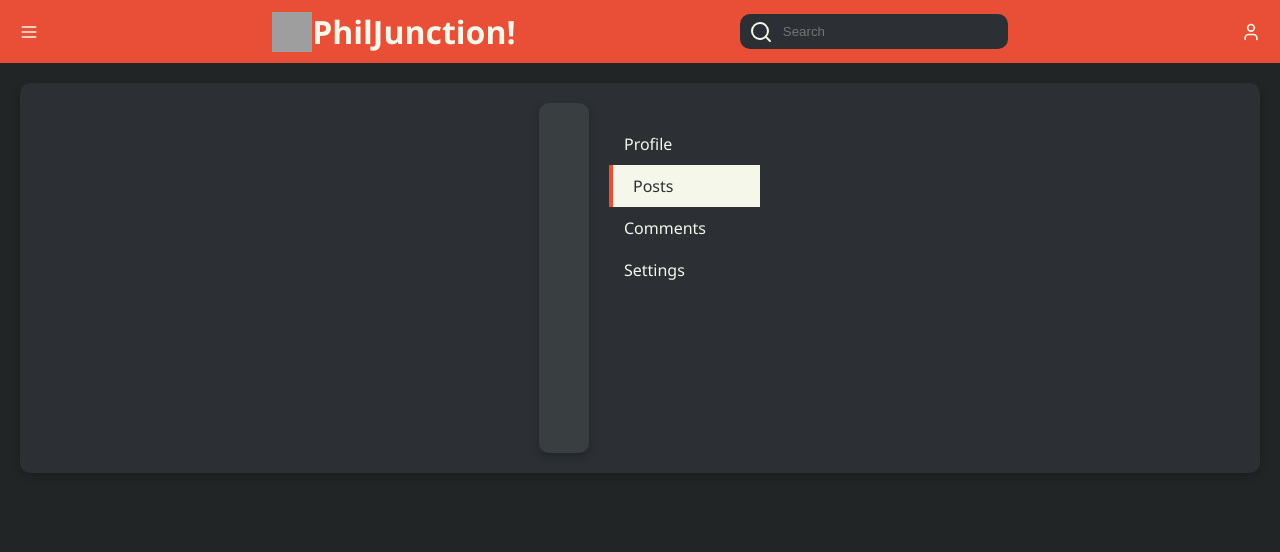
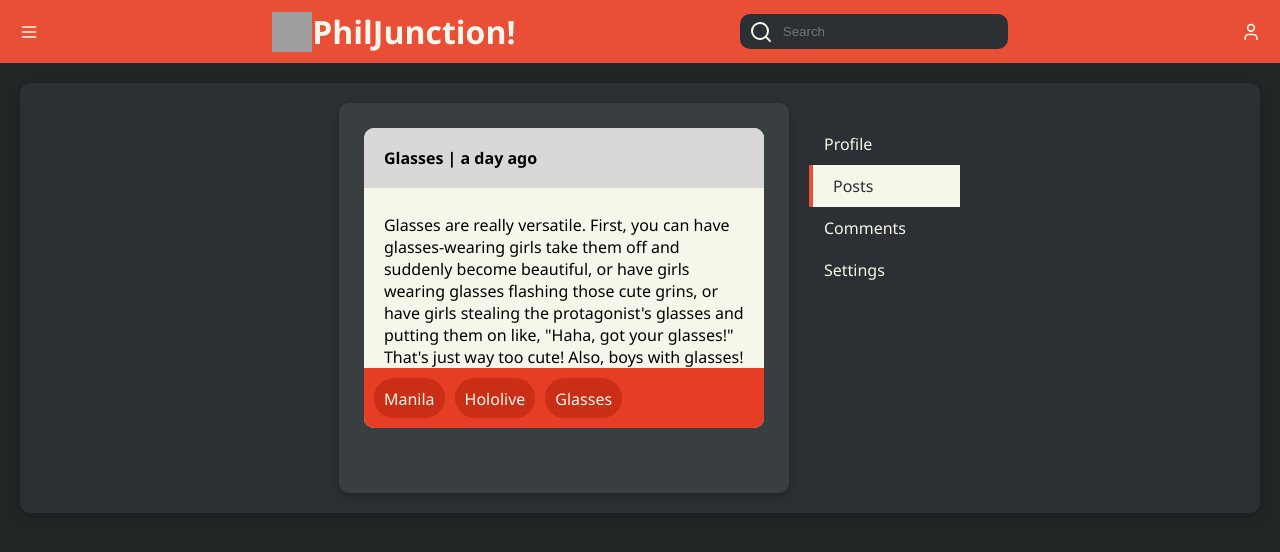
Before and after one commit to tonishii/PhilJunction, a React (Vite) app: page /profile/posts in a window 1280 px wide. Shown: the top 552 px of the page. Built offline with nearby package versions, Linux system fonts and the light colour scheme; grey boxes are pictures that could not be loaded.

Commit message:
Added UserPosts, UserComments, and Settings whilst modifying global css

```diff
--- a/src/pages/Settings.tsx
+++ b/src/pages/Settings.tsx
@@ -1,6 +1,24 @@
 export default function Settings() {
   return (
     <div>
+      <h2>Edit Profile</h2>
+      <ul>
+        <li>Change character avatar</li>
+        <li>Change username</li>
+        <li>Change bio</li>
+        <li>Change email</li>
+      </ul>
+      <h2>Web Interface</h2>
+      <ul>
+        <li>Select theme light or dark</li>
+        <li>Customize Font style</li>
+        <li>Customize font-size</li>
+      </ul>
+      <h2></h2>
+      <h2>User Privacy</h2>
+      <ul>
+        <li>Allow username publicly displayed? </li>
+      </ul>
 
     </div>
   )
--- a/src/pages/UserComments.tsx
+++ b/src/pages/UserComments.tsx
@@ -1,7 +1,31 @@
 export default function UserComments() {
   return (
     <div>
+      <h1>History</h1>
+      <div className="user-comment-container">
+        <div className="user-comment-header">
+          Glasses | by Fuboki | a day ago
+        </div>
+        <div className="user-comment-section">
+          <div className="user-comment-entry">
+            12/02/2025 11:43pm -&gt;
+            I'm glad you like them too!
+          </div>
+          <div className="user-comment-entry">
+            date time -&gt; sample comment
+          </div>
+          <div className="user-comment-entry">
+            date time -&gt; Yummerzz haha
+          </div>
+          <div className="user-comment-entry">
+            date time -&gt; Valentines
+          </div>
+          <div className="user-comment-entry">
+            date time -&gt; sample comment
+          </div>
+        </div>
 
+      </div>
     </div>
   )
 }
--- a/src/pages/UserPosts.tsx
+++ b/src/pages/UserPosts.tsx
@@ -1,7 +1,39 @@
 export default function UserPosts() {
   return (
-    <div>
+    <div className="user-post-container">
+      <div className="user-post-header">
+        Glasses | a day ago
+      </div>
+      <div className="user-post-body">
+        <p className="user-post_body">
+          Glasses are really versatile. First, you can have glasses-wearing
+          girls take them off and suddenly become beautiful, or have girls wearing
+          glasses flashing those cute grins, or have girls stealing the protagonist's
+          glasses and putting them on like, "Haha, got your glasses!" That's just
+          way too cute! Also, boys with glasses! I really like when their glasses
+          have that suspicious looking gleam, and it's amazing how it can look really
+          cool or just be a joke. I really like how it can fulfill all those abstract
+          needs. Being able to switch up the styles and colors of glasses based on your
+          mood is a lot of fun too! It's actually so much fun! You have those half rim
+          glasses, or the thick frame glasses, everything! It's like you're enjoying
+          all these kinds of glasses at a buffet. I really want Luna to try some on or
+          Marine to try some on to replace her eyepatch. We really need glasses to become
+          a thing in hololive and start selling them for HoloComi. Don't. You. Think. We.
+          Really. Need. To. Officially. Give. Everyone. Glasses?
+        </p>
+      </div>
+      <div className="user-post-footer">
+        <div className="tag">
+          Manila
+        </div>
+        <div className="tag">
+          Hololive
+        </div>
+        <div className="tag">
+          Glasses
+        </div>
 
+      </div>
     </div>
   )
 }
--- a/src/styles/global.css
+++ b/src/styles/global.css
@@ -318,3 +318,84 @@ a {
   border-left: 4px solid #E94F37;
   padding-left: 20px;
 }
+
+
+/* User Post history */
+.user-post-container {
+    color: black;
+    background-color: #F6F7EB;
+    min-width: 400px;
+    max-width: 400px;
+    height: 300px;
+    margin-bottom: 40px;
+    border-radius: 10px;
+    overflow: hidden;
+}
+
+.user-post-header {
+    display: flex;
+    overflow: hidden;
+    border-radius: 10px 0px 0px 0px;
+    background-color: #DAD8D7;
+    height: 20%;
+    width: 100%;
+    align-items: center;
+    padding: 0 20px;
+    font-weight: bold;
+
+}
+
+.user-post-body {
+    display: flex;
+    background-color: #F6F7EB;
+    width: 100%;
+    height: 60%;
+    overflow: scroll;
+}
+
+.user-post-body p {
+    padding: 10px 20px;
+}
+
+.user-post-footer {
+    display: flex;
+    background-color: #E53E24;
+    overflow: hidden;
+    width: 100%;
+    height: 20%;
+}
+
+/* User-comment history*/
+.user-comment-container {
+    background-color: #F6F7EB;
+    width: 400px;
+    height: 200px;
+    overflow: hidden;
+}
+
+.user-comment-header {
+    display: flex;
+    background-color: #DAD8D7;
+    width: 400px;
+    height: 20%;
+    color: black;
+    align-items: center;
+    padding: 0 20px;
+    font-weight: bold
+}
+
+.user-comment-section {
+    height: 80%;
+    weight: 100%;
+    overflow-y: scroll;
+}
+
+.user-comment-entry {
+    color: black;
+    padding: 2px 20px;
+    margin: 5px;
+    display: flex;
+    text-wrap: break-word;
+    margin: 10px 0px;
+    background-color:#eaeaea;
+}
```
